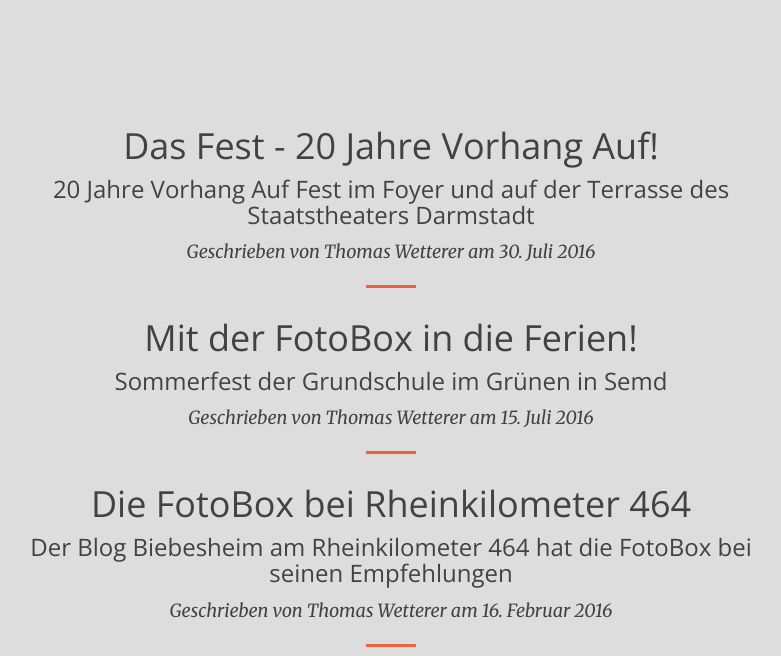
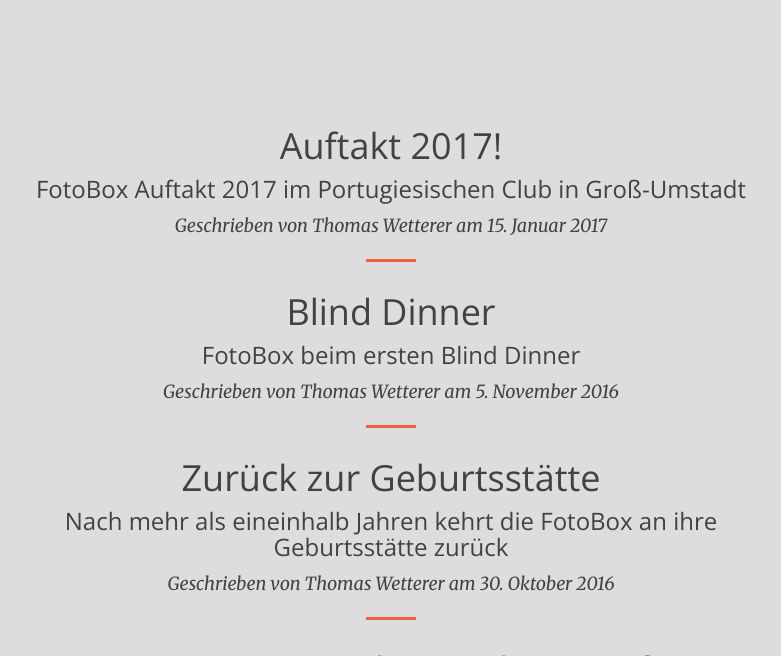
Before and after one commit to wetty/fotoboxo, a Jekyll site: the page built from news/index.html, in a window 1280 px wide and 900 px high, cut to the strip 244-900 px from the top of the window. Shown: the whole strip, without its empty margins (249-1030 px from the left). Built offline with Jekyll 4.4.1, drawn with Linux system fonts in a browser that asks for light colours.

Commit message:
die Veranstaltungen der letzten Monate

```diff
--- a/_includes/partner.html
+++ b/_includes/partner.html
@@ -13,6 +13,8 @@
 					<i class="fa fa-1x fa fa-wifi text-primary"></i></p>
 					<p class="dark">"Danach hatte ich schon lange gesucht." - Hans Andres - Hotel Rheingold</p>
 				<hr class="dark">
+				<p class=""><a href="http://www.copsv.de/" title="Clube Operário Português de Groß-Umstadt - Portugiesischer Club">Portugiesischer Club</a> - Groß-Umstadt</p>
+				<hr class="dark">
 				<p class=""><a href="http://www.faselstall-biebesheim.de/" title="Das Kulturzentrum der besonderen ART">Faselstall Biebesheim</a> - Biebesheim</p>
                 <hr class="dark">
 				<p class=""><a href="https://gernsheimer-schiff.de/" title="...gut essen - gesellig feiern!">Gernsheimer Schiff</a> - Gernsheim.</p>
--- /dev/null
+++ b/_posts/2016-10-10-zurueck-zur-geburtsstaette.md
@@ -0,0 +1,8 @@
+---
+title:  "Zurück zur Geburtsstätte"
+subtitle: "Nach mehr als eineinhalb Jahren kehrt die FotoBox an ihre Geburtsstätte zurück"
+date:   2016-10-30 19:43:43 +0100
+---
+Gestern war es soweit: Nach etwas mehr als eineinhalb Jahren war die FotoBox wieder im [Gernsheimer Fährhaus] zu Gast. Da wo sie am 25.04.2015 quasi das Licht der Welt erblickte.
+
+Auch diesmal war es ein riesen Event mit hunderten von Fotos.
--- /dev/null
+++ b/_posts/2016-11-05-blind-dinner.md
@@ -0,0 +1,14 @@
+---
+title:  "Blind Dinner"
+subtitle: "FotoBox beim ersten Blind Dinner"
+date:   2016-11-05 13:16:32 +0100
+---
+Ganz im geheimen und völlig im Dunkeln fand gestern eine Weihnachtsfeier im [Hotel Rheingold] unter dem Motto "Blind Dinner" statt.
+
+Die Gäste erlebten wie es ist in völliger Dunkelheit Ihr Essen zu sich zu nehmen. Und mußten das ein ums andere mal feststellen, das manches anders schmeckt, wenn man es nicht sieht.
+
+Damit trotzdem was sichtbares von dem ersten inoffiziellen "Blind Dinner" bleibt, wurden etliche Bilder mit der FotoBox gemacht.
+
+Fotos-aus-der-Box verabschiedet sich damit für das Jahr 2016 in die Urlaubspause. Wir danken allen, die uns 2016 Ihr Vertrauen geschenkt haben und die FotoBox zu Gast hatten. Allen einen Guten Rutsch ins neue Jahr!
+
+2017 geht es weiter wie gehabt. Die ersten Termine sind schon vergeben.
--- /dev/null
+++ b/_posts/2017-01-15-auftakt-2017.md
@@ -0,0 +1,10 @@
+---
+title:  "Auftakt 2017!"
+subtitle: "FotoBox Auftakt 2017 im Portugiesischen Club in Groß-Umstadt"
+date:   2017-01-15 12:42:59 +0100
+---
+Allen bisherigen und zukünftigen Kunden und Freunden der Fotos-aus-der-Box ein gutes neues Jahr 2017!
+
+Nach der Urlaubspause ging es gestern zu einer runden Geburtstagsfeier in den [Portugiesischen Club] in Groß-Umstadt.
+
+Im großen Veranstaltungssaal fand die FotoBox einen Platz direkt auf der Bühne. Damit hatten Jung und Alt genügend Platz um sich vor der FotoBox gebührend zu präsentieren.
```
Also changed, not shown: _includes/_references.md (+2 -0 lines).
